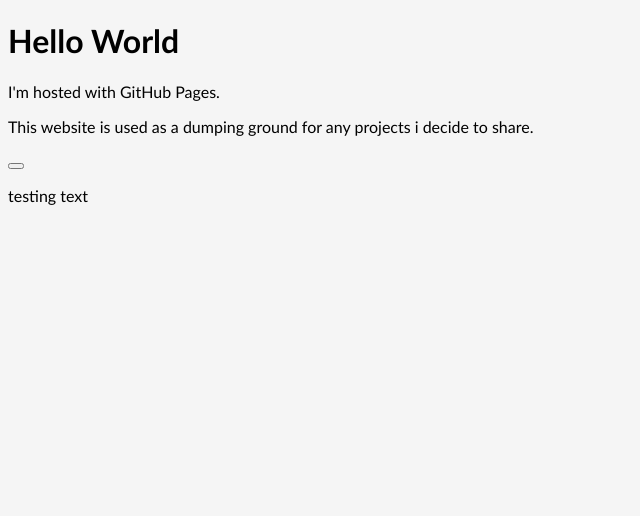
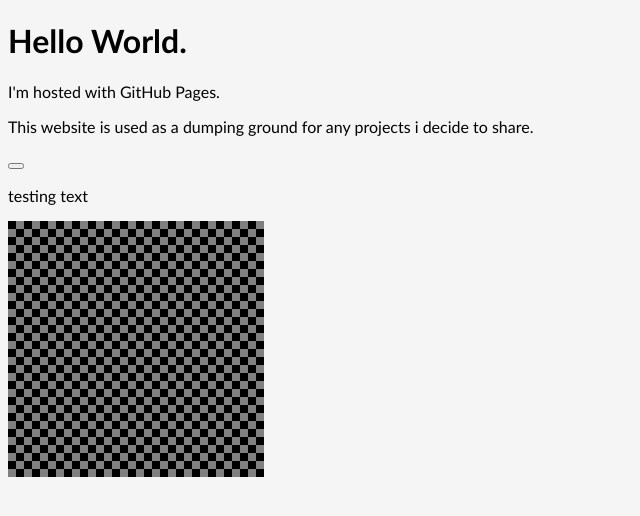
Before and after one commit to FLXYDEV/FLXYdev.github.io, a plain HTML site: page index.html in a window 1280 px wide. Shown: the whole page, without its empty margins (0-640 px from the left). Drawn offline with Linux system fonts and the light colour scheme.

Commit message:
gooptroop

```diff
--- a/index.html
+++ b/index.html
@@ -5,14 +5,30 @@
         <link rel="stylesheet" href="styles.css">
     </head>
     <body>
-        <h1>Hello World</h1>
+        <h1>Hello World.</h1>
         <p>I'm hosted with GitHub Pages.</p>
         <p>This website is used as a dumping ground for any projects i decide to share.</p>
         <button id="startButton" type="button"></button>
         <p id="testingText">testing text</p>
 
 
+        <canvas id="mainCanvas" width="256" height="256"></canvas>
+        <script>
+        //<script src="game.js">
+            let mapSize = 32;
+            let mapTiles = [];
 
-        <script src="game.js"></script>
+            let mainCanvas = /** @type {HTMLCanvasElement} */ document.getElementById("mainCanvas");
+            let ctx = /** @type {CanvasRenderingContext2D} */ mainCanvas.getContext("2d");
+
+            for(let x = 0; x < mapSize; x++) {
+                mapTiles[x] = [];
+                for(let y = 0; y < mapSize; y++) {
+                    mapTiles[x][y] = x+y;
+                    ctx.fillStyle = (x+y)%2==1 ? "gray": "black";
+                    var col = ctx.fillRect(x*8, y*8, 8, 8);
+                }
+            }
+        </script>
     </body>
 </html>
```
Also changed, not shown: canvasGame.js (added, +12 -0 lines).
